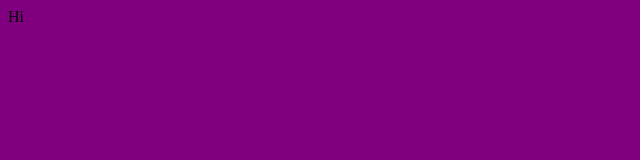
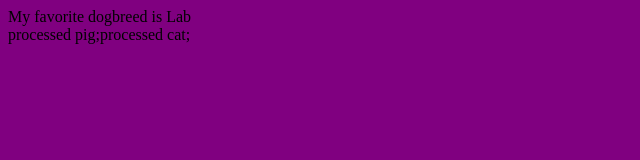
Before and after one commit to wchipchase/js-functions, a plain HTML site: page index.html in a window 1280 px wide. Shown: the whole page, without its empty margins (0-640 px from the left). Drawn offline with Linux system fonts and the light colour scheme.

Commit message:
working with dom

```diff
--- a/index.html
+++ b/index.html
@@ -6,7 +6,8 @@
     </head>
 
     <body>
-        Hi
+     <div id="dog-breeds"></div>
+     <div id="nuggetizer"></div>
 
 
 
--- a/main.js
+++ b/main.js
@@ -33,3 +33,18 @@ const dogBreed = (dog) => {
 };
 
 console.log(dogBreed('Catahoula Leopard Hound'));
+const dogBreedDiv = document.getElementById('dog-breeds');
+console.log('dogBreedDiv', dogBreedDiv);
+dogBreedDiv.innerHTML = dogBreed('Lab');
+const nuggetizerDiv = document.getElementById('nuggetizer');
+nuggetizerDiv.innerHTML = nuggetizer('pig');
+nuggetizerDiv.innerHTML += nuggetizer('cat');
+
+const printToDom = (divId, textToPrint) => {
+    const selectedDiv = document.getElementById(divId);
+    selectedDiv.innerHTML += textToPrint;
+};
+
+printToDom('dog-breed', dogBreed('lab') );
+
+printToDom('nuggetizer', 'mmmmmmm');
```
